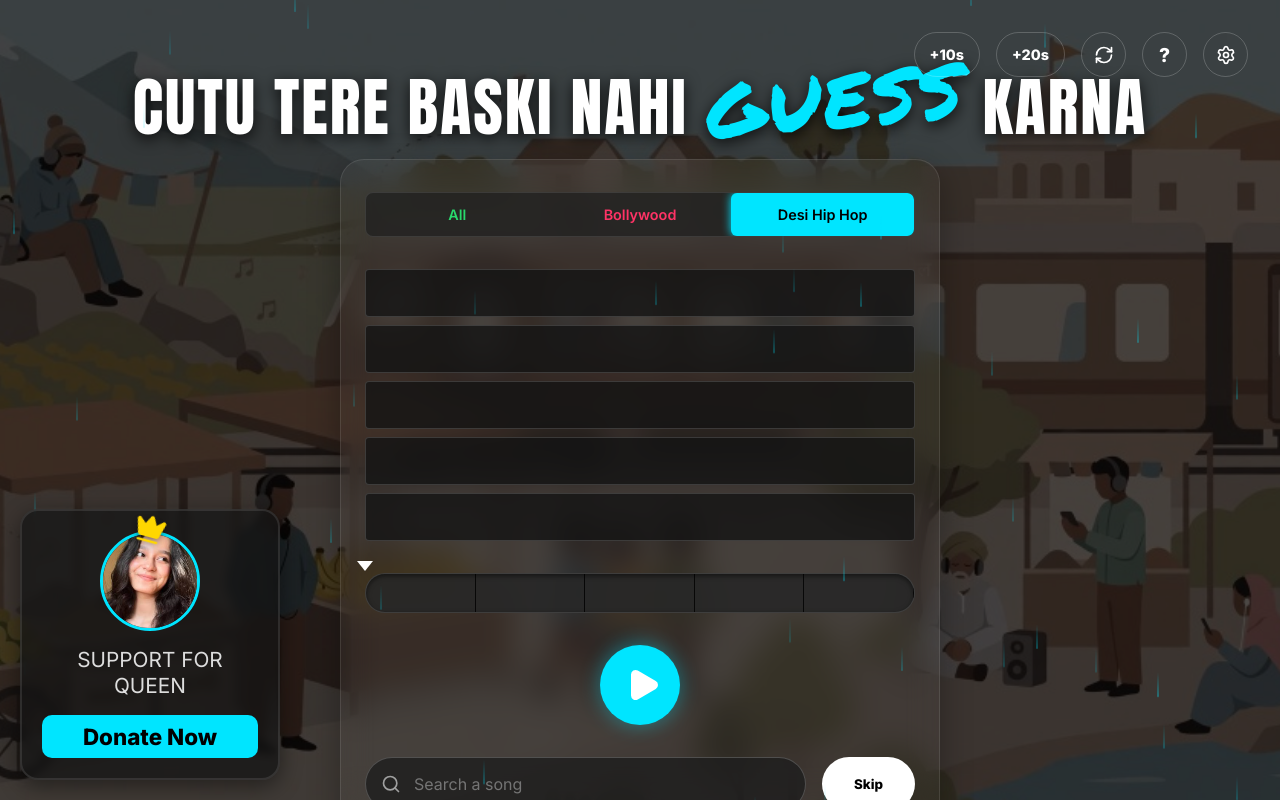
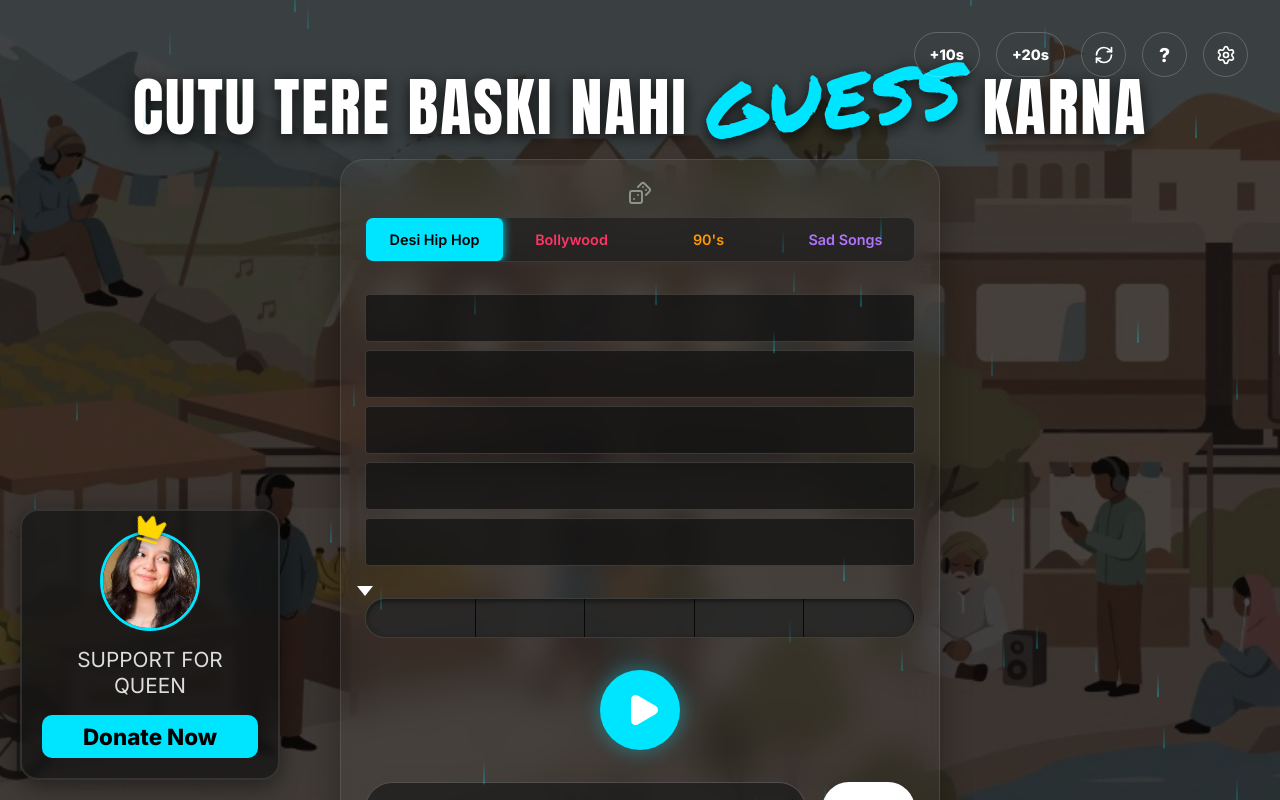
Before and after one commit to yelldontyell-maker/KAUNSA-GAANA, a React (Vite) app: page / in a window 1280 px wide. Built offline with nearby package versions, Linux system fonts and the light colour scheme.

Commit message:
Add files via upload

```diff
--- a/src/App.css
+++ b/src/App.css
@@ -167,7 +167,8 @@
   background: rgba(30, 30, 30, 0.7);
   border-radius: 8px;
   margin-bottom: 2rem;
-  overflow: hidden;
+  overflow-x: auto;
+  overflow-y: hidden;
   border: 1px solid rgba(255, 255, 255, 0.1);
   width: 100%;
 }
@@ -183,6 +184,7 @@
   cursor: pointer;
   transition: all 0.2s ease;
   border-radius: 6px;
+  white-space: nowrap;
 }
 
 .genre-toggle-btn:hover {
@@ -1054,3 +1056,35 @@ input[type=range]::-webkit-slider-runnable-track {
   0% { transform: translate(-50%, -50%) scale(1); opacity: 1; }
   100% { transform: translate(-50%, -50%) scale(2); opacity: 0; }
 }
+
+
+.roulette-btn {
+  background: none;
+  border: none;
+  color: var(--text-secondary);
+  display: flex;
+  justify-content: center;
+  align-items: center;
+  cursor: pointer;
+  transition: all 0.2s;
+  z-index: 10;
+  padding: 4px;
+}
+
+.roulette-btn:hover {
+  transform: scale(1.2);
+  color: var(--text-primary);
+}
+
+.roulette-btn.spinning {
+  animation: spin 0.5s linear infinite;
+  pointer-events: none;
+  opacity: 0.8;
+  color: var(--primary-color);
+  border-color: var(--primary-color);
+}
+
+@keyframes spin {
+  from { transform: rotate(0deg); }
+  to { transform: rotate(360deg); }
+}
--- a/src/App.jsx
+++ b/src/App.jsx
@@ -1,16 +1,18 @@
 import React, { useState, useRef, useEffect, useMemo } from 'react';
-import { Play, Square, Search, RotateCcw, ArrowRight, Settings, Volume2, Music, Moon, X, RefreshCw, Crown } from 'lucide-react';
+import { Play, Square, Search, RotateCcw, ArrowRight, Settings, Volume2, Music, Moon, X, RefreshCw, Crown, Dices } from 'lucide-react';
 import './App.css';
 import dbDHH from './db_dhh.json';
 import dbBollywood from './db_bollywood.json';
 import dbSpotify from './db_spotify.json';
+import db90s from './db_90s.json';
+import dbSad from './db_sad.json';
 import RainEffect from './RainEffect';
 import Confetti from 'react-confetti';
 import Fuse from 'fuse.js';
 
 const STAGES = [0.1, 0.5, 2, 8, 15]; // 5 stages for 5 guess boxes
 const MAX_GUESSES = 5;
-const GENRES = ['All', 'Bollywood', 'Desi Hip Hop'];
+const GENRES = ['Desi Hip Hop', 'Bollywood', "90's", 'Sad Songs'];
 
 function App() {
   const [songs, setSongs] = useState([]);
@@ -33,6 +35,8 @@ function App() {
   const [countdown, setCountdown] = useState(null);
   const [ytReady, setYtReady] = useState(false);
   const [isSpinning, setIsSpinning] = useState(false);
+  const [highlightedGenre, setHighlightedGenre] = useState(null);
+  const [isSpinningRoulette, setIsSpinningRoulette] = useState(false);
 
   const [autoReroll, setAutoReroll] = useState(false);
   const [showRules, setShowRules] = useState(false);
@@ -88,20 +92,7 @@ function App() {
     };
   }, []);
 
-  // Dynamic Theme Colors
-  useEffect(() => {
-    const root = document.documentElement;
-    if (activeGenre === 'Desi Hip Hop') {
-      root.style.setProperty('--primary-color', '#00e5ff');
-      root.style.setProperty('--primary-color-rgb', '0, 229, 255');
-    } else if (activeGenre === 'Bollywood') {
-      root.style.setProperty('--primary-color', '#ff2a5f');
-      root.style.setProperty('--primary-color-rgb', '255, 42, 95');
-    } else {
-      root.style.setProperty('--primary-color', '#1ed760');
-      root.style.setProperty('--primary-color-rgb', '30, 215, 96');
-    }
-  }, [activeGenre]);
+
 
   const playerRef = useRef(null);
   const allowedDuration = STAGES[Math.min(guesses.length, MAX_GUESSES - 1)];
@@ -136,6 +127,12 @@ function App() {
     } else if (activeGenre === 'Desi Hip Hop') {
       root.style.setProperty('--primary-color', '#00e5ff');
       root.style.setProperty('--primary-color-rgb', '0, 229, 255');
+    } else if (activeGenre === "90's") {
+      root.style.setProperty('--primary-color', '#ff9800');
+      root.style.setProperty('--primary-color-rgb', '255, 152, 0');
+    } else if (activeGenre === 'Sad Songs') {
+      root.style.setProperty('--primary-color', '#b274ff');
+      root.style.setProperty('--primary-color-rgb', '178, 116, 255');
     } else {
       root.style.setProperty('--primary-color', '#29d96c');
       root.style.setProperty('--primary-color-rgb', '41, 217, 108');
@@ -171,9 +168,8 @@ function App() {
 
     let targetList = songList;
     if (activeGenre === 'All') {
-      const isBollywood = Math.random() < 0.5;
-      targetList = isBollywood ? (dbBollywood || []) : [...(dbDHH || []), ...(dbSpotify || [])];
-      if (!targetList.length) targetList = songList;
+      // Just use the combined list directly
+      targetList = songList;
     }
 
     let randomSong = targetList[Math.floor(Math.random() * targetList.length)];
@@ -405,6 +401,24 @@ function App() {
     setGuesses([...guesses, ...newGuesses]);
   };
 
+  const spinRoulette = () => {
+    if (isSpinningRoulette) return;
+    setIsSpinningRoulette(true);
+    let spins = 0;
+    const maxSpins = 20 + Math.floor(Math.random() * 10);
+    const interval = setInterval(() => {
+      setHighlightedGenre(GENRES[spins % GENRES.length]);
+      spins++;
+      if (spins > maxSpins) {
+        clearInterval(interval);
+        const finalGenre = GENRES[(spins - 1) % GENRES.length];
+        setHighlightedGenre(null);
+        setActiveGenre(finalGenre);
+        setIsSpinningRoulette(false);
+      }
+    }, 100);
+  };
+
   const handleSkip = () => {
     setGuesses([...guesses, { type: 'skip', text: 'ghee khatam ?' }]);
     setSearchInput('');
@@ -517,15 +531,27 @@ function App() {
         </div>
 
         <div className="game-body">
+          <div style={{ display: 'flex', justifyContent: 'center', marginBottom: '8px', marginTop: '-15px', zIndex: 10, position: 'relative' }}>
+            <button
+              className={`roulette-btn ${isSpinningRoulette ? 'spinning' : ''}`}
+              onClick={spinRoulette}
+              disabled={isSpinningRoulette}
+              title="Pick Random Genre"
+            >
+              <Dices size={24} />
+            </button>
+          </div>
           <div className="genre-toggle-group">
           {GENRES.map(genre => {
-            const btnColor = genre === 'All' ? '#29d96c' : genre === 'Bollywood' ? '#ff3366' : '#00e5ff';
+            const btnColor = genre === 'Bollywood' ? '#ff3366' : genre === 'Desi Hip Hop' ? '#00e5ff' : genre === "90's" ? '#ff9800' : '#b274ff';
+            const isActive = highlightedGenre ? highlightedGenre === genre : activeGenre === genre;
             return (
               <button
                 key={genre}
-                className={`genre-toggle-btn ${activeGenre === genre ? 'active' : ''}`}
+                className={`genre-toggle-btn ${isActive ? 'active' : ''}`}
                 style={{ '--btn-theme-color': btnColor }}
                 onClick={() => setActiveGenre(genre)}
+                disabled={isSpinningRoulette}
               >
                 {genre}
               </button>
--- /dev/null
+++ b/src/db_90s.json
@@ -0,0 +1 @@
+[{"name":"Chaiyya Chaiyya","artist":"A.R. Rahman, Sukhwinder Singh","type":"youtube","preview_url":"PQmrmVs10X8"}]
--- /dev/null
+++ b/src/db_sad.json
@@ -0,0 +1 @@
+[{"name":"Channa Mereya","artist":"Arijit Singh","type":"youtube","preview_url":"bzSTpdcs-EI"}]
```
